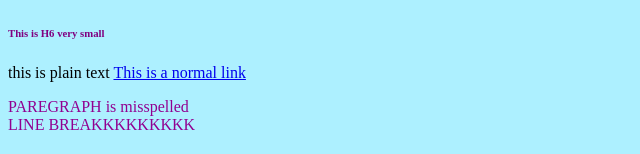
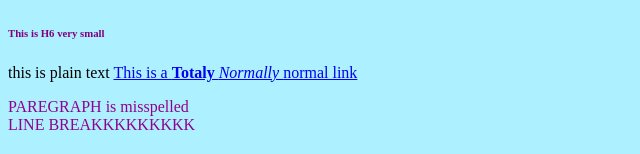
Before and after one commit to bob-the-coder123/bob-the-coder123.github.io, a plain HTML site: page index.html in a window 1280 px wide. Shown: the part 320-474 px from the top of the page, without its empty margins (0-640 px from the left). Drawn offline with Linux system fonts and the light colour scheme.

Commit message:
Update index.html

```diff
--- a/index.html
+++ b/index.html
@@ -29,7 +29,7 @@
 
     this is plain text
 
-        <a href="https://www.youtube.com/watch?v=dQw4w9WgXcQ">This is a normal link</a>
+        <a href="https://www.youtube.com/watch?v=dQw4w9WgXcQ">This is a <strong>Totaly </strong><em>Normally </em>normal link</a>
 
     <p>PAREGRAPH is misspelled <br>
         LINE BREAKKKKKKKKK
```
